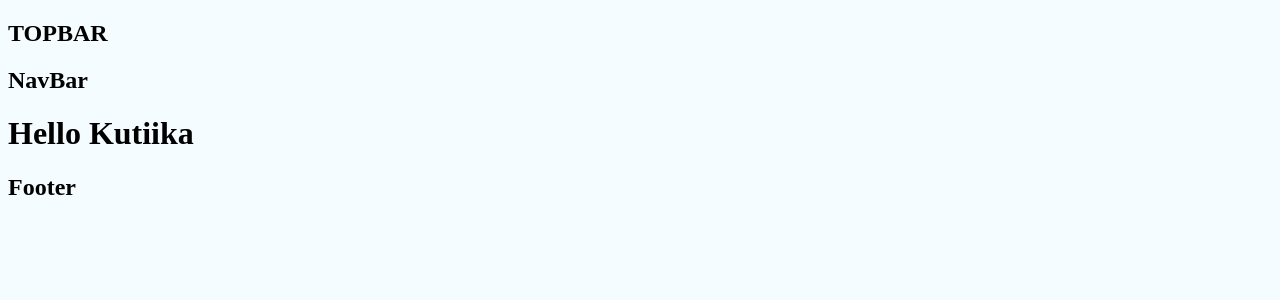
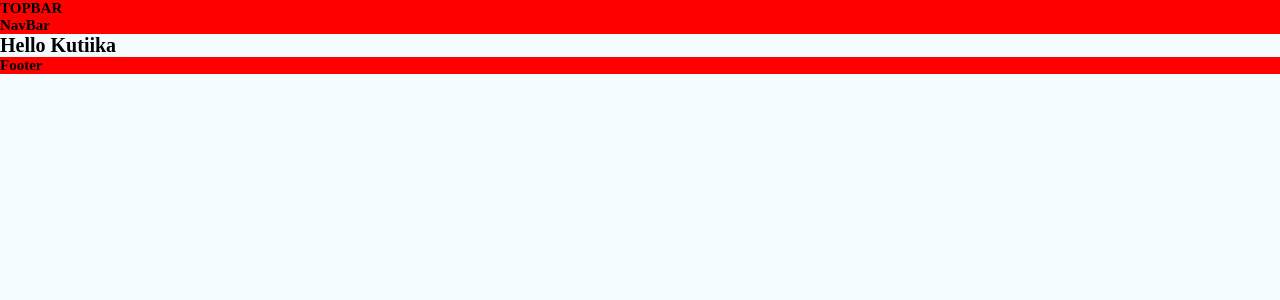
Before and after one commit to Danielvalev/buzzbox, a Django app: page / in a window 1280 px wide. Shown: the top 300 px of the page. Run offline with Django 3.2, Linux system fonts and the light colour scheme.

Commit message:
Added: css reset

```diff
--- a/kutiika/kutiika/static/css/main.css
+++ b/kutiika/kutiika/static/css/main.css
@@ -1,3 +1,35 @@
-.ttt {
+* {
+  margin: 0;
+  padding: 0;
+}
+
+*,
+*::before,
+*::after {
+  box-sizing: inherit;
+}
+
+html {
+  box-sizing: border-box;
+  /* 1 rem = 10px because 10px/16 defualtpx = 62.5% */
+  font-size: 62.5%;
+}
+
+.body {
   background-color: rgb(245, 252, 255);
 }
+
+/* TopBar */
+.topbar {
+  background-color: red;
+}
+
+/* NavBar */
+.navbar {
+  background-color: red;
+}
+
+/* NavBar */
+.footer {
+  background-color: red;
+}
--- a/kutiika/templates/base.html
+++ b/kutiika/templates/base.html
@@ -6,7 +6,7 @@
     <title>Title</title>
     <link rel="stylesheet" href="{% static 'css/main.css' %}" />
   </head>
-  <body class="ttt">
+  <body class="body">
     <!-- topbar -->
     {% include 'includes/topbar.html' %}
 
--- a/kutiika/templates/includes/navbar.html
+++ b/kutiika/templates/includes/navbar.html
@@ -1,3 +1,3 @@
-<div class="NavBar">
+<div class="navbar">
   <h2>NavBar</h2>
 </div>
```
